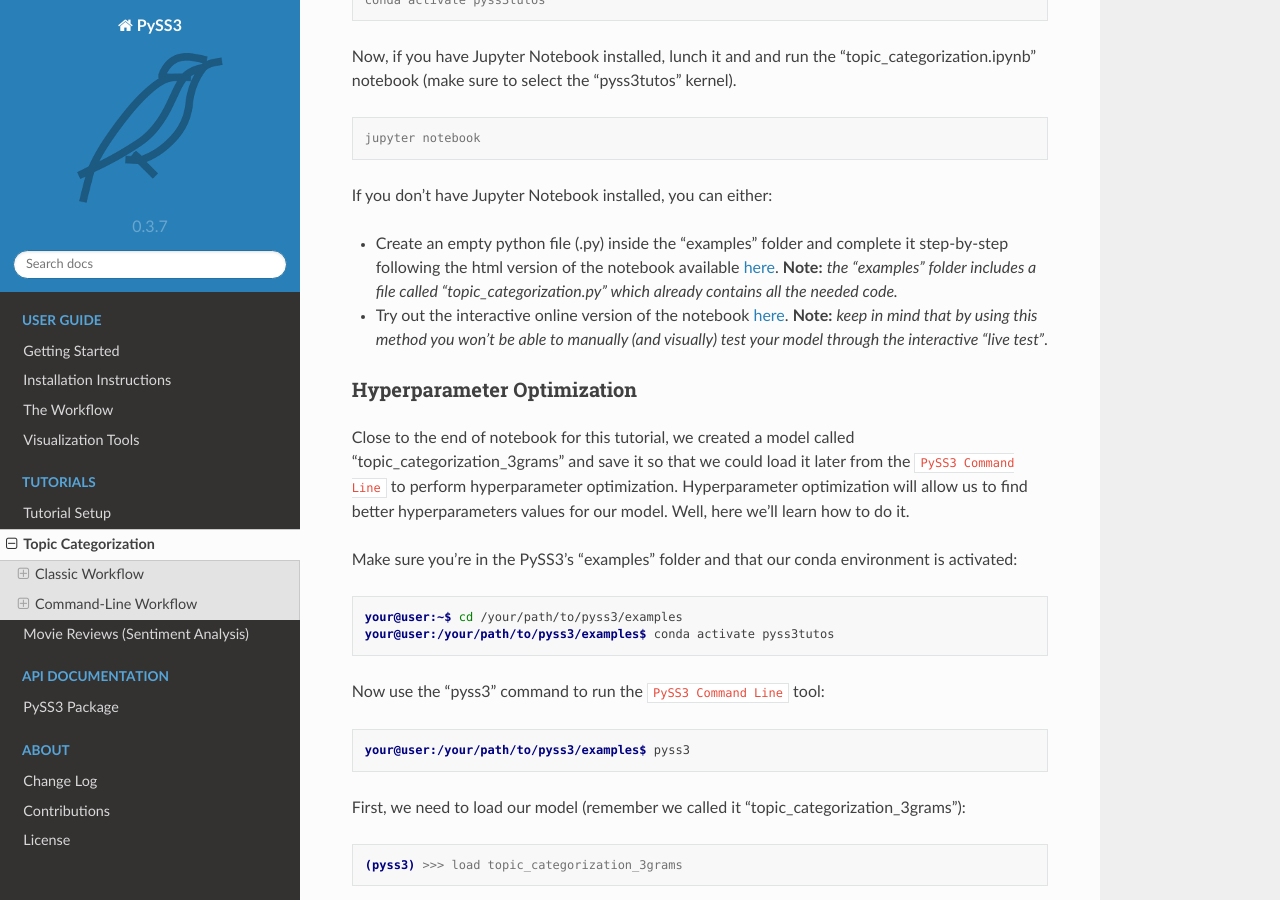
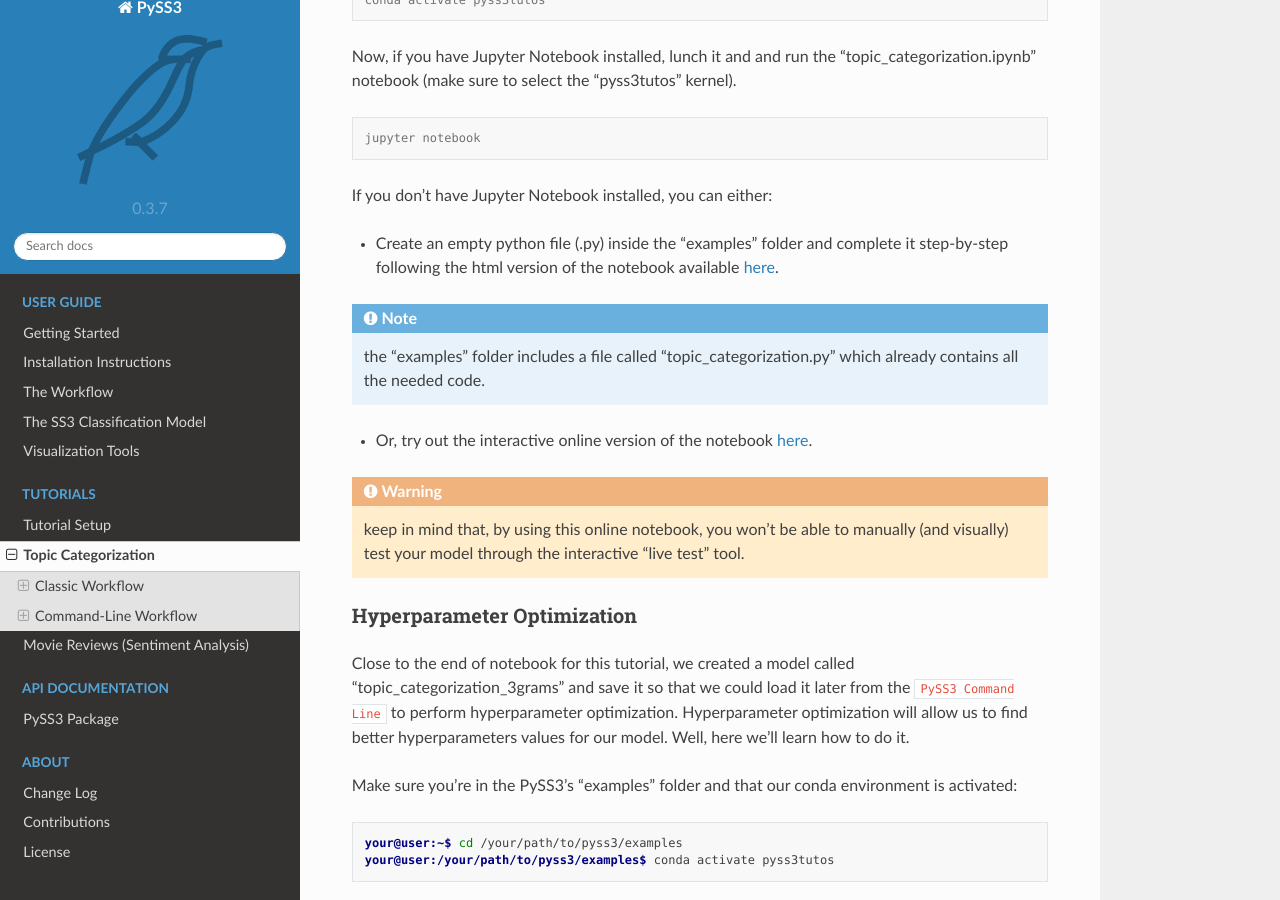
Before and after one commit to sergioburdisso/pyss3, a Sphinx documentation site: the page built from docs/tutorials/topic-categorization.rst, in a window 1280 px wide and 900 px high, scrolled down 1340 px. Built offline with Sphinx 7.4.7 and the Read the Docs theme 2.0.0, drawn with Linux system fonts in a browser that asks for light colours; formulas are drawn with MathJax 3; pages that are not in the unit, such as notebooks, are missing from menus; some of the changed text lies outside the part shown.

Commit message:
Docs-SS3 Classifier

```diff
--- a/docs/about/contributing.rst
+++ b/docs/about/contributing.rst
@@ -33,7 +33,7 @@
 ============
 
 If you want to contribute to our codebase, please send an email to
-sergio.burdisso@gmail.com to with subject "PYSS3 DEVELOPMENT" to discuss
+sergio.burdisso@gmail.com to with subject "PYSS3 CONTRIBUTION" to discuss
 your plan which should include the description of the contribution (bug
 fix, interface improvement, new feature, new test or documentation) and
 potential interface (for code contribution). Once we reach the agreement
--- a/docs/tutorials/topic-categorization.rst
+++ b/docs/tutorials/topic-categorization.rst
@@ -69,11 +69,14 @@
 
     jupyter notebook
 
+
 If you don't have Jupyter Notebook installed, you can either:
 
-* Create an empty python file (.py) inside the "examples" folder and complete it step-by-step following the html version of the notebook available :ref:`here <topic_categorization-notebook>`. **Note:** *the "examples" folder includes a file called "topic_categorization.py" which already contains all the needed code.*
+* Create an empty python file (.py) inside the "examples" folder and complete it step-by-step following the html version of the notebook available :ref:`here <topic_categorization-notebook>`.
+.. note:: the "examples" folder includes a file called "topic_categorization.py" which already contains all the needed code.
 
-* Try out the interactive online version of the notebook `here <https://mybinder.org/v2/gh/sergioburdisso/pyss3/master?filepath=examples/topic_categorization.ipynb>`__. **Note:** *keep in mind that by using this method you won't be able to manually (and visually) test your model through the interactive "live test"*.
+* Or, try out the interactive online version of the notebook `here <https://mybinder.org/v2/gh/sergioburdisso/pyss3/master?filepath=examples/topic_categorization.ipynb>`__.
+.. warning:: keep in mind that, by using this online notebook, you won't be able to manually (and visually) test your model through the interactive "live test" tool.
 
 
 .. _topic_hyperparameter-optimization:
@@ -219,7 +222,7 @@
 
     (pyss3) >>> live_test datasets/topic/live_test
 
-**Note:** here we are not using the "file" argument because inside the "live_test" folder each file is a different document (not a different category).
+.. note:: here we are not using the "file" argument because inside the "live_test" folder each file is a different document (not a different category).
 
 
 Live test doesn't look bad, however, we will create a "more intelligent" version of this model, a version that can recognize variable-length word n-grams "on the fly". So, let's begin by creating a new model called "topic_categorization_3grams":
@@ -228,7 +231,7 @@
 
     (pyss3) >>> new topic_categorization_3grams
 
-**Note:** if you have previously done this tutorial following the :ref:`topic_classic-workflow` path, PySS3 Command Line will display **"This model already exists, do you really want to overwrite it? [Y/n]"** because you have already created a model called "topic_categorization_3grams" in the last part of the tutorial. Answer with 'Y' (note it is capitalized) and then press Enter to overwrite it.
+.. warning:: if you have previously done this tutorial following the :ref:`topic_classic-workflow` path, PySS3 Command Line will display **"This model already exists, do you really want to overwrite it? [Y/n]"** because you have already created a model called "topic_categorization_3grams" in the last part of the tutorial. Answer with 'Y' (**note it is capitalized**) and then press Enter to overwrite it.
 
 As we said above, we want this model to learn to recognize variable-length n-grams. Fortunately, as it was displayed with ``help train``, we know that the ``train`` command accepts an extra argument: *N*-grams (where *N* is any positive integer). This argument will allow us to do what we want, we will use ``3-grams`` to indicate we want SS3 to learn to recognize important words, bigrams, and 3-grams **(*)**
 
@@ -267,7 +270,7 @@
 
     (pyss3) >>> set s 0.32 l 1.24 p 1.1
 
-**Note:** if you want to know how we found out that these values were going to improve our model's accuracy, it is explained in the next subsection (:ref:`topic_hyperparameter-optimization-command-line`), so we really recommend reading it after completing this section.
+.. note:: if you want to know how we found out that these values were going to improve our model's accuracy, it is explained in the next subsection (:ref:`topic_hyperparameter-optimization-command-line`), so we really recommend reading it after completing this section.
 
 Let's see if the accuracy really improves using this values:
 
@@ -396,39 +399,38 @@
     (pyss3) >>> set s 0.32 l 1.24 p 1.1
     (pyss3) >>> save
 
------
+.. note::
+    if you want to use these hyperparameter values with python, there are at least three ways we can configure our SS3 classifier:
 
-**Note:** if you want to use these hyperparameter values with python, there are at least three ways we can configure our SS3 classifier:
-
-* Creating a new classifier using these hyperparameter values:
-
-.. code:: python
-
-    clf = SS3(s=0.32, l=1.24, p=1.1)
-
-
-* Changing the hyperparameter values of an already existing model using the ``set_hyperparameters`` method:
-
-.. code:: python
-
-    clf = SS3()
-    ...
-    clf.set_hyperparameters(s=0.32, l=1.24, p=1.1)
-
-
-* Or, using the ``PySS3 Command Line``:
-
-    1. Use the ``set`` and ``save`` commands to update and save the model
-
-    .. code:: console
-
-        (pyss3) >>> set s 0.32 l 1.24 p 1.1
-        (pyss3) >>> save
-
-    2. And then, use the ``load_model`` method to load the model with python:
+    * Creating a new classifier using these hyperparameter values:
 
     .. code:: python
 
-        clf = SS3(name="movie_review_3grams")
+        clf = SS3(s=0.32, l=1.24, p=1.1)
+
+
+    * Changing the hyperparameter values of an already existing model using the ``set_hyperparameters`` method:
+
+    .. code:: python
+
+        clf = SS3()
         ...
-        clf.load_model()
+        clf.set_hyperparameters(s=0.32, l=1.24, p=1.1)
+
+
+    * Or, using the ``PySS3 Command Line``:
+
+        1. Use the ``set`` and ``save`` commands to update and save the model
+
+        .. code:: console
+
+            (pyss3) >>> set s 0.32 l 1.24 p 1.1
+            (pyss3) >>> save
+
+        2. And then, use the ``load_model`` method to load the model with python:
+
+        .. code:: python
+
+            clf = SS3(name="movie_review_3grams")
+            ...
+            clf.load_model()
--- a/docs/user_guide/visualizations.rst
+++ b/docs/user_guide/visualizations.rst
@@ -29,7 +29,7 @@
 
 .. image:: ../_static/evaluation-plot.png
 
-**Note:** two live examples of these evaluation plots are `"Movie Review (Sentiment Analysis)" <../_static/ss3_model_evaluation[movie_review_3grams].html>`__ and `"Topic Categorization" <../_static/ss3_model_evaluation[topic_categorization_3grams].html>`__, both were obtained following the :ref:`tutorials`.
+.. note:: two live examples of these evaluation plots are `"Movie Review (Sentiment Analysis)" <../_static/ss3_model_evaluation[movie_review_3grams].html>`__ and `"Topic Categorization" <../_static/ss3_model_evaluation[topic_categorization_3grams].html>`__, both were obtained following the :ref:`tutorials`.
 
 The performance measure can be interactively changed using the options panel in the upper-left corner, as shown below.
 
--- a/docs/user_guide/workflow.rst
+++ b/docs/user_guide/workflow.rst
@@ -10,14 +10,14 @@
 Classic Workflow
 ================
 
-As usual, importing the needed classes and functions from the package, the user writes a python script to train and test the classifiers. In this workflow, user can use the `PySS3 Command Line` to perform model selection (though hyperparameter optimization).
+As usual, importing the needed classes and functions from the package, the user writes a python script to train and test the classifiers. In this workflow, user can use the ``PySS3 Command Line`` tool to perform model selection (though hyperparameter optimization).
 
 
 .. _pyss3-workflow:
 Command-Line Workflow
 =====================
 
-The whole process is done using only the `PySS3 Command Line`. This workflow provides a faster way to perform experimentations since the user doesn't have to write any python script. Plus, this Command Line tool allows the user to actively interact  "on the fly" with the models being developed.
+The whole process is done using only the ``PySS3 Command Line`` tool. This workflow provides a faster way to perform experimentations since the user doesn't have to write any python script. Plus, this Command Line tool allows the user to actively interact  "on the fly" with the models being developed.
 
 
 Note: :ref:`tutorials` are presented in two versions, one for each workflow type, so that the reader can choose the workflow that best suit her/his needs.
```
Also changed, not shown: README.md (+2 -2 lines), docs/tutorials/movie-review.rst (+27 -29 lines), docs/user_guide/ss3-classifier.rst (added, +117 -0 lines), pyss3/__init__.py (+28 -31 lines), docs/_static/mapreduce-ss3-full.jpg (added), docs/_static/mapreduce-ss3.jpg (added).
